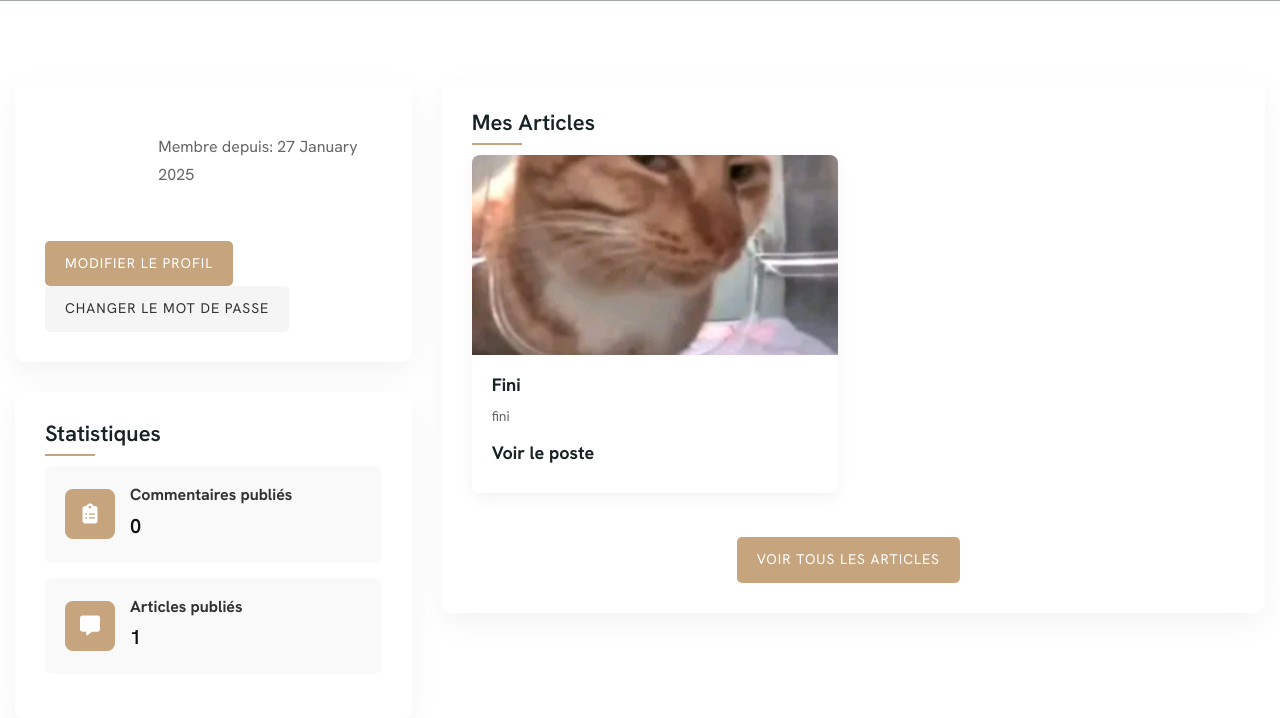
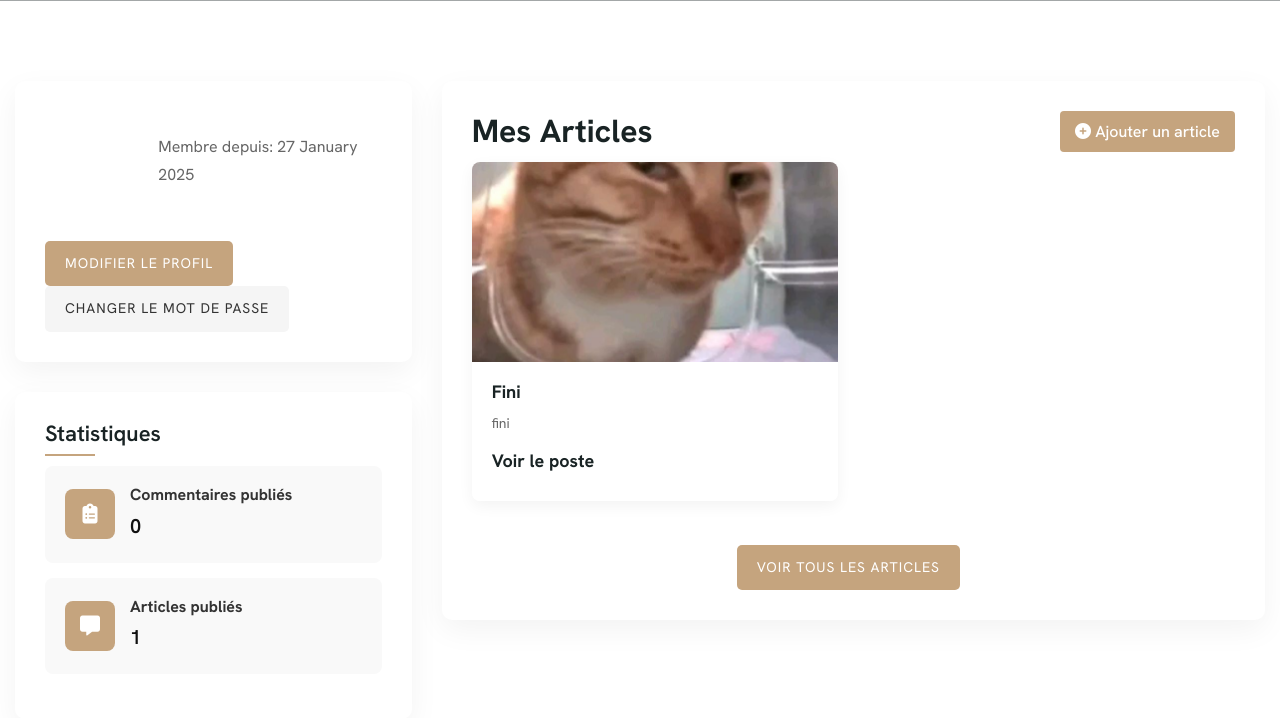
Before and after one commit to noushiFlex/monBlog, a Django app: page /dashboard in a window 1280 px wide. Shown: the part 546-1264 px from the top of the page. Run offline with Django 5.2, Linux system fonts and the light colour scheme; a user stored in the database is signed in; data comes from the database, SQL or seed files in the repository; both versions use the stored data as it was after the commit; some libraries are stand-ins or nearby versions.

Commit message:
Ajout du bouton ajouterarticle

```diff
--- a/blog/templates/dashboard.html
+++ b/blog/templates/dashboard.html
@@ -95,6 +95,21 @@
         font-weight: 600;
         margin: 0;
         color: #111;
+    }
+    .add-article-btn {
+        background-color: #c5a47e;
+        color: white;
+        padding: 8px 15px;
+        border-radius: 4px;
+        text-decoration: none;
+        font-weight: 500;
+        transition: all 0.3s ease;
+
+    }
+
+    .add-article-btn:hover {
+        background-color: #a88b69;
+        transform: translateY(-2px);
     }
     .recent-activity {
         margin-top: 20px;
@@ -304,29 +319,30 @@
                 <div class="col-lg-8">
                     <!-- Projects Card Start -->
                     <div class="dashboard-card">
-                        <h3>Mes Articles</h3>
+                        <div style="display: flex;justify-content:space-between;align-items:center;flex-direction:row; margin-bottom: 10px;">
+                            <h2>Mes Articles</h2>
+                            <a href="" class="add-article-btn">
+                                <i class="fas fa-plus-circle"></i> Ajouter un article
+                            </a>
+                        </div>
                         <div class="row">
                             {% for article in articles %}
                             <div class="col-md-6">
-                                <div class="project-card" href="{% url 'blog-details' article.slug %}">
+                                <div class="project-card">
                                     <div class="project-image">
-                                        <img src={{article.couverture.url}} alt="Articles">
+                                        <img src={{article.couverture.url}} alt="{{article.titre}}">
                                     </div>
                                     <div class="project-details">
                                         <h4>{{article.titre}}</h4>
                                         <p>{{article.resume}}</p>
-                                        <a href="{% url 'blog-details' article.slug %}" ><h4>Voir le poste<h4/></a>
-                                        {% comment %} <div class="progress" style="height: 5px;">
-                                            <div class="progress-bar" role="progressbar" style="width: 75%; background-color: #c5a47e;" aria-valuenow="75" aria-valuemin="0" aria-valuemax="100"></div>
-                                        </div> {% endcomment %}
-
+                                        <a href="{% url 'blog-details' article.slug %}"><h4>Voir le poste</h4></a>
                                     </div>
                                 </div>
                             </div>
                             {% endfor %}
                         </div>
                         <div class="text-center mt-4">
-                            <a href="#" class="action-btn">Voir tous les articles</a>
+                            <a href="" class="action-btn">Voir tous les articles</a>
                         </div>
                     </div>
                 </div>
--- a/static/css/styles.css
+++ b/static/css/styles.css
@@ -31,7 +31,9 @@
   /* Pour un effet hover sur les autres éléments (optionnel) */
   .navbar-nav .nav-link:not(.active):hover {
 	position: relative;
+
   }
+
 
   .navbar-nav .nav-link:not(.active):hover::after {
 	content: '';
```
Also changed, not shown: db.sqlite3.
